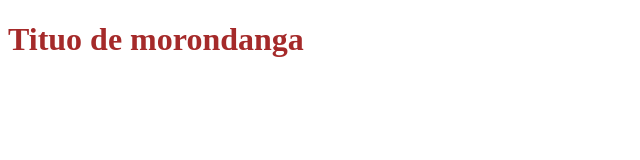
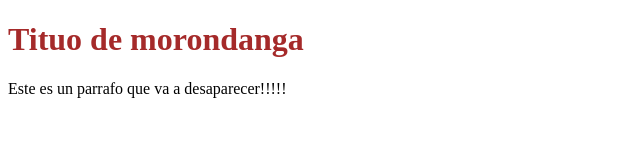
Before and after one commit to FernandoTDF/2022-10-12-EjercicosGIT, a plain HTML site: page index.html in a window 1280 px wide. Shown: the whole page, without its empty margins (0-640 px from the left). Drawn offline with Linux system fonts and the light colour scheme.

Commit message:
agregamos un <p> q va a desaparecer

```diff
--- a/index.html
+++ b/index.html
@@ -9,6 +9,6 @@
 </head>
 <body>
   <h1>Tituo de morondanga</h1>
-
+  <p>Este es un parrafo que va a desaparecer!!!!!</p>
 </body>
 </html>
```
